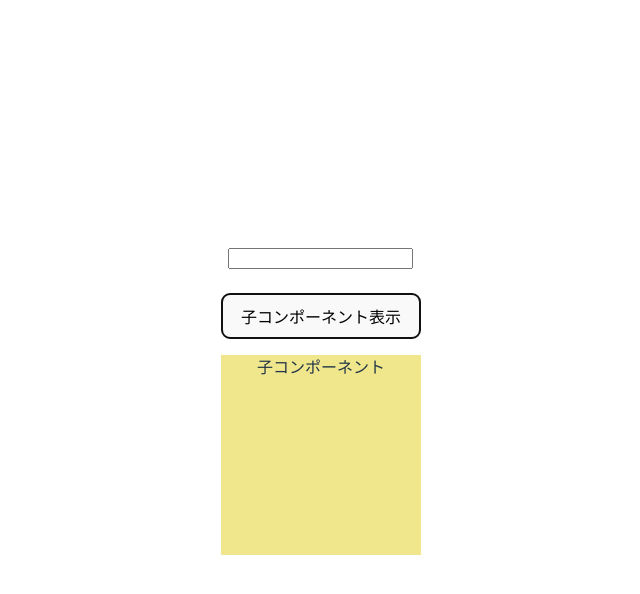
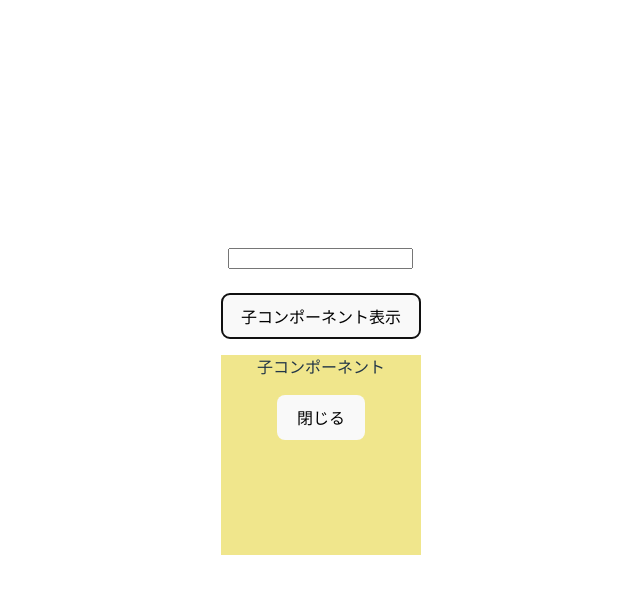
Before and after one commit to asa129/react-router-lesson, a React (Vite) app: page / in a window 1280 px wide. Both pictures are taken after a click on the button "子コンポーネント表示". Shown: the top 594 px of the page, without its empty margins (319-959 px from the left). Built offline with nearby package versions, Linux system fonts and the light colour scheme.

Commit message:
レンダリングの最適化

```diff
--- a/src/App.jsx
+++ b/src/App.jsx
@@ -1,4 +1,4 @@
-import { useState } from "react";
+import { useState, useCallback, useMemo } from "react";
 import "./App.css";
 import { Child } from "./Child";
 
@@ -12,13 +12,17 @@ function App() {
   const onClickDisplay = () => {
     setDisplay(!display);
   };
+  const onClickClose = useCallback(() => setDisplay(!display), [display]);
+  useMemo(() => {
+    console.log(4 + 1);
+  }, []);
   return (
     <>
       <input value={text} onChange={onChangeText} />
       <br />
       <br />
       <button onClick={onClickDisplay}>子コンポーネント表示</button>
-      <Child display={display} />
+      <Child display={display} onClickClose={onClickClose} />
     </>
   );
 }
--- a/src/Child.jsx
+++ b/src/Child.jsx
@@ -1,11 +1,13 @@
+import { memo } from "react";
+
 const style = {
   width: "100%",
   height: "200px",
   backgroundColor: "khaki",
 };
 
-export const Child = (props) => {
-  const { display } = props;
+export const Child = memo((props) => {
+  const { display, onClickClose } = props;
   console.log("再レンダリングされた");
 
   const datas = [...Array(2000).keys()];
@@ -15,6 +17,7 @@ export const Child = (props) => {
   return display ? (
     <div style={style}>
       <p>子コンポーネント</p>
+      <button onClick={onClickClose}>閉じる</button>
     </div>
   ) : null;
-};
+});
```
